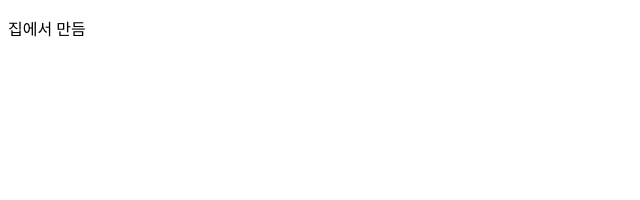
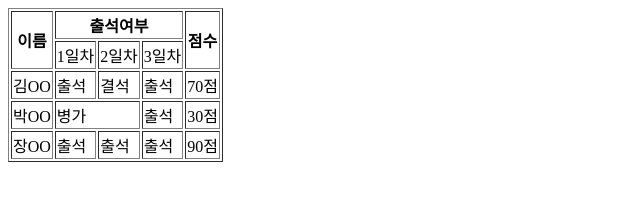
Before and after one commit to alstud79-a11y/mystudy, a plain HTML site: page index.html in a window 1280 px wide. Shown: the whole page, without its empty margins (0-640 px from the left). Drawn offline with Linux system fonts and the light colour scheme.

Commit message:
집에서 작업한 것

```diff
--- a/index.html
+++ b/index.html
@@ -6,6 +6,40 @@
   <title>Document</title>
 </head>
 <body>
-  <p>집에서 만듬</p>
+ <table border="1">
+        <thead>
+          <tr>
+            <th rowspan="2">이름</th>
+            <th colspan="3">출석여부</th>
+            <th rowspan="2">점수</th>
+          </tr>
+            <td>1일차</td>
+            <td>2일차</td>
+            <td>3일차</td>
+        </thead>
+
+      <tr>
+       <td>김OO</td>
+       <td>출석</td>
+       <td>결석</td>
+       <td>출석</td>
+       <td>70점</td>
+      </tr>
+      <tr>
+        <td>박OO</td>
+        <td colspan="2">병가</td>
+        <td>출석</td>
+        <td>30점</td>
+      </tr>
+      <tr>
+        <td>장OO</td>
+        <td>출석</td>
+        <td>출석</td>
+        <td>출석</td>
+        <td>90점</td>
+      </tr>
+
+
+    </table>
 </body>
 </html>
```
